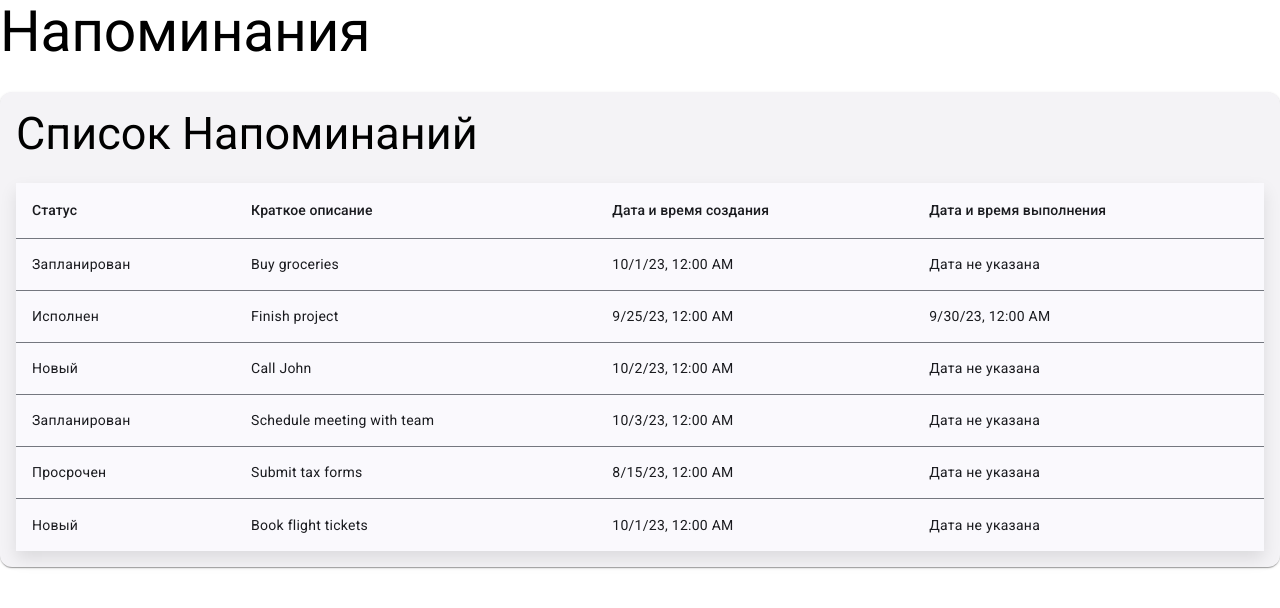
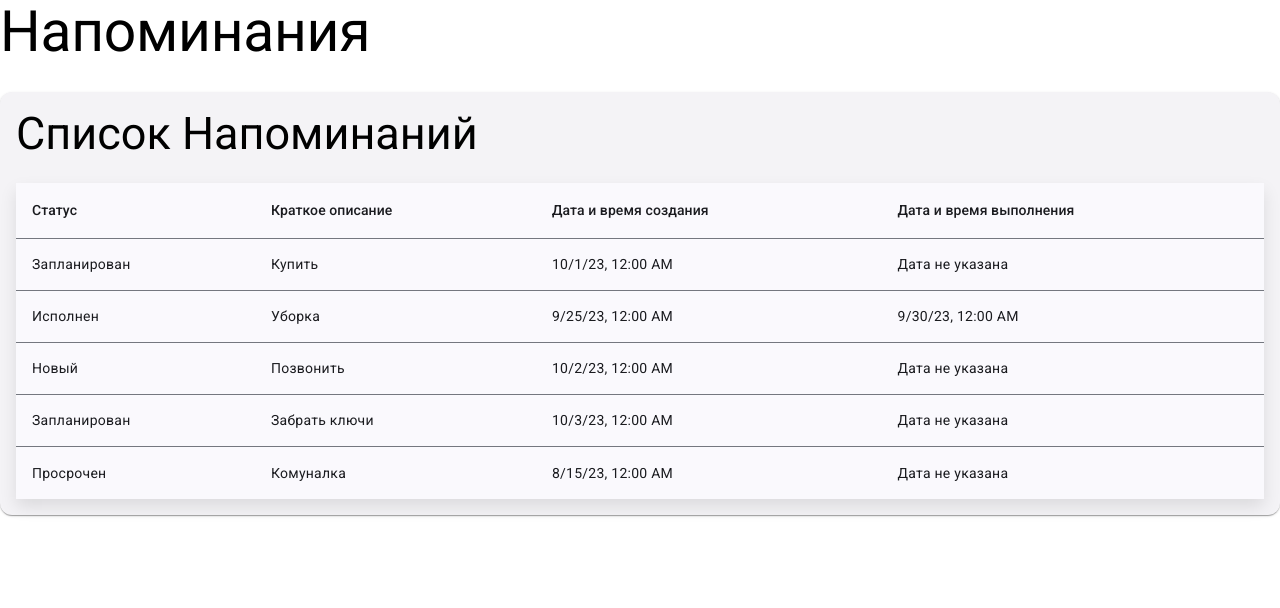
Before and after one commit to Corzinka/napomni, an Angular app: page /reminders in a window 1280 px wide. Shown: the top 608 px of the page. Built offline with nearby package versions, Linux system fonts and the light colour scheme.

Commit message:
without db version 2

```diff
--- a/src/app/reminder-list/reminder-list.component.ts
+++ b/src/app/reminder-list/reminder-list.component.ts
@@ -44,57 +44,48 @@ export class ReminderListComponent implements OnInit {
     this.router.navigate(['/reminder-form'], { state: { reminder } });
   }
 
-  // Метод для создания тестовых данных
   private getTestReminders(): Reminder[] {
     return [
       new Reminder(
         1,
-        'Buy groceries',
-        'Buy milk, eggs, and bread',
+        'Купить',
+        'Купить что-то',
         new Date('2023-10-01'),
         null,
         new Status(Status.PLANNED)
       ),
       new Reminder(
         2,
-        'Finish project',
-        'Complete the final report for the project',
+        'Уборка',
+        'Уборка комнаты',
         new Date('2023-09-25'),
         new Date('2023-09-30'),
         new Status(Status.COMPLETED)
       ),
       new Reminder(
         3,
-        'Call John',
-        'Discuss the new design ideas for the app',
+        'Позвонить',
+        'Позвонить бабушке',
         new Date('2023-10-02'),
         null,
         new Status(Status.NEW)
       ),
       new Reminder(
         4,
-        'Schedule meeting with team',
-        'Set up a meeting for the project discussion next week',
+        'Забрать ключи',
+        'ключи от дома',
         new Date('2023-10-03'),
         null,
         new Status(Status.PLANNED)
       ),
       new Reminder(
         5,
-        'Submit tax forms',
-        'Complete and submit the tax forms for Q3',
+        'Комуналка',
+        'Оплатить комунальные услуги',
         new Date('2023-08-15'),
         null,
         new Status(Status.OVERDUE)
       ),
-      new Reminder(
-        6,
-        'Book flight tickets',
-        'Book tickets for the business trip to Berlin',
-        new Date('2023-10-01'),
-        null,
-        new Status(Status.NEW)
-      ),
     ];
   }
 }
```
